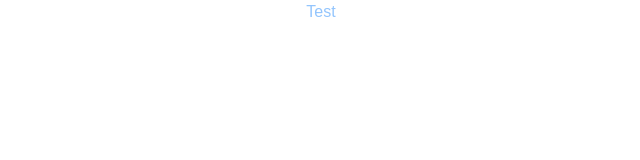
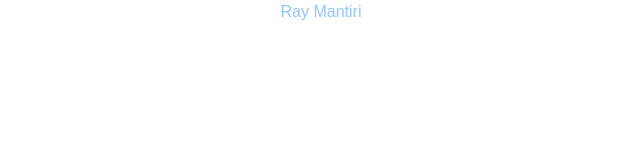
Before and after one commit to rayhanssm/ray-portfolio-v2, a Next.js app: page / in a window 1280 px wide. Shown: the top 160 px of the page, without its empty margins (319-959 px from the left). Built offline with nearby package versions, Linux system fonts and the light colour scheme.

Commit message:
feat: adjust home

```diff
--- a/src/app/page.tsx
+++ b/src/app/page.tsx
@@ -1,3 +1,3 @@
 export default function Home() {
-  return <div className="text-blue-300 flex justify-center">Test</div>;
+  return <div className="text-blue-300 flex justify-center">Ray Mantiri</div>;
 }
```
